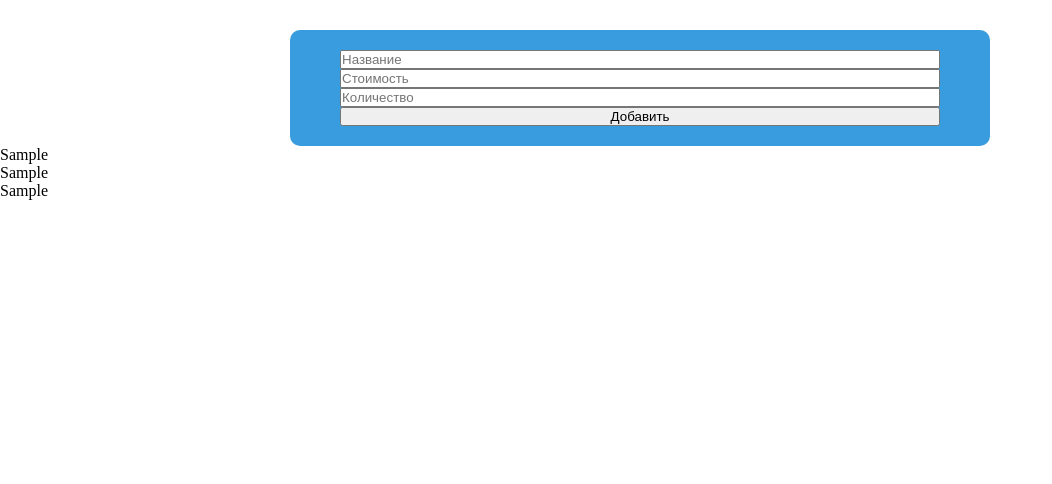
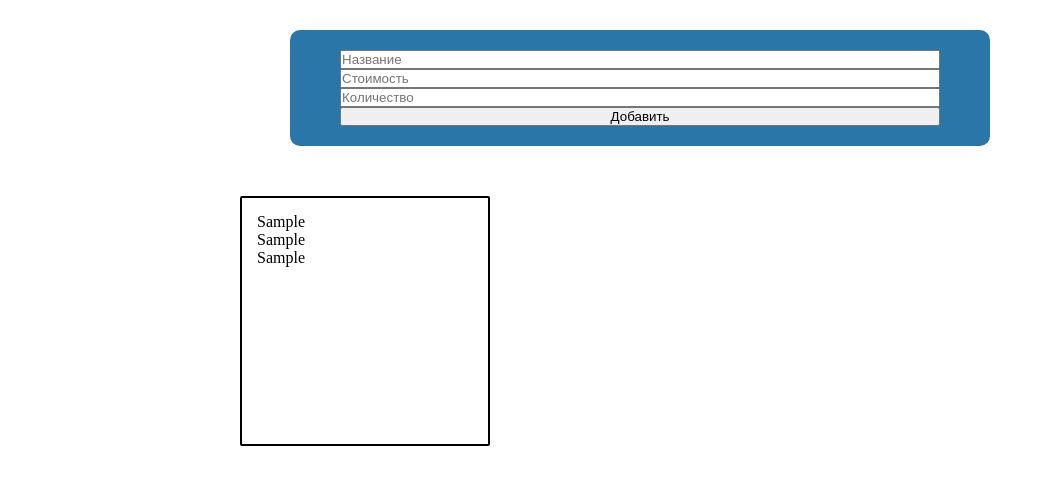
Before and after one commit to ZhuNatallia/FE_home_works, a plain HTML site: page 26_11/index.html in a window 1280 px wide. Both pictures are taken after typing "Sample", "Sample", "Sample" into the empty fields and a click on the button "Добавить". Shown: the whole page, without its empty margins (0-1052 px from the left). Drawn offline with Linux system fonts and the light colour scheme.

Commit message:
adding styles in cards

```diff
--- a/26_11/css/style.css
+++ b/26_11/css/style.css
@@ -7,10 +7,26 @@
 #form_product {
 	width: 700px;
 	margin: 0 auto;
-    margin-top: 30px;
+	margin-top: 30px;
 	padding: 20px 50px;
 	display: flex;
 	flex-direction: column;
-	background-color: rgb(56, 156, 223);
+	background-color: rgb(43, 118, 169);
 	border-radius: 10px;
 }
+
+.products {
+    width: 800px;
+    margin: 0 auto;
+    display: flex;
+    justify-content: space-between;
+}
+
+.card {
+	border: 2px solid black;
+    border-radius: 2px;
+	width: 250px;
+	height: 250px;
+    padding: 15px;
+    margin-top: 50px;
+}
--- a/26_11/script/script.js
+++ b/26_11/script/script.js
@@ -27,6 +27,7 @@ function rerender() {
 		const count_p = document.createElement('p');
 		container.append(title_p, price_p, count_p);
 		products.append(container);
+		container.classList.add('card');
 		title_p.innerText = title;
 		price_p.innerText = price;
 		count_p.innerText = count;
```
